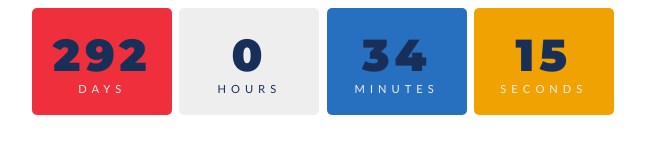
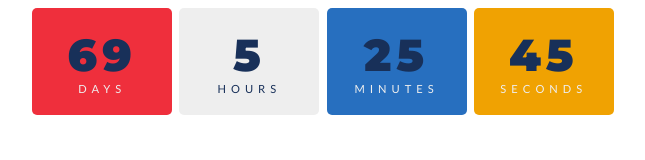
Before and after one commit to Puebllo/notion-date-up, a plain HTML site: page index.html in a window 1280 px wide. Shown: the whole page, without its empty margins (317-962 px from the left). Drawn offline with Linux system fonts and the light colour scheme.

Commit message:
Update index.html

```diff
--- a/index.html
+++ b/index.html
@@ -102,8 +102,8 @@ body{
 
 </body>
 <script>
-    const year = new Date().getFullYear();
-const myDate = new Date('Oct 15, 2024 00:00:00');
+//    const year = new Date().getFullYear();
+const myDate = new Date('Oct 19, 2023 18:00:00');
 console.log(myDate);
 
 // countdown
@@ -113,7 +113,7 @@ let timer = setInterval(function() {
   const today = new Date().getTime();
 
   // get the difference
-  const diff = myDate - today;
+  const diff = today - myDate;
 
   // math
   let days = Math.floor(diff / (1000 * 60 * 60 * 24));
```
